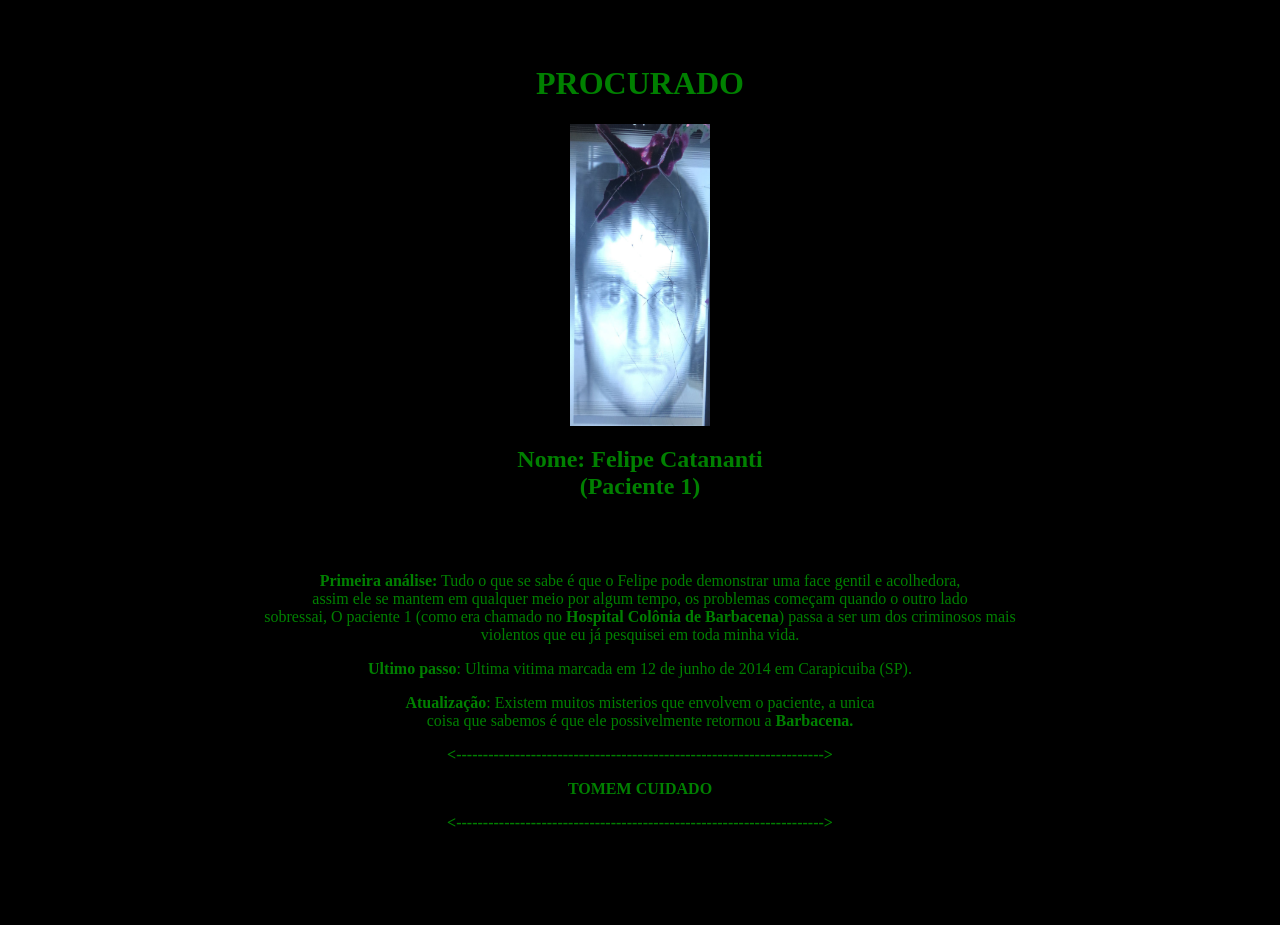
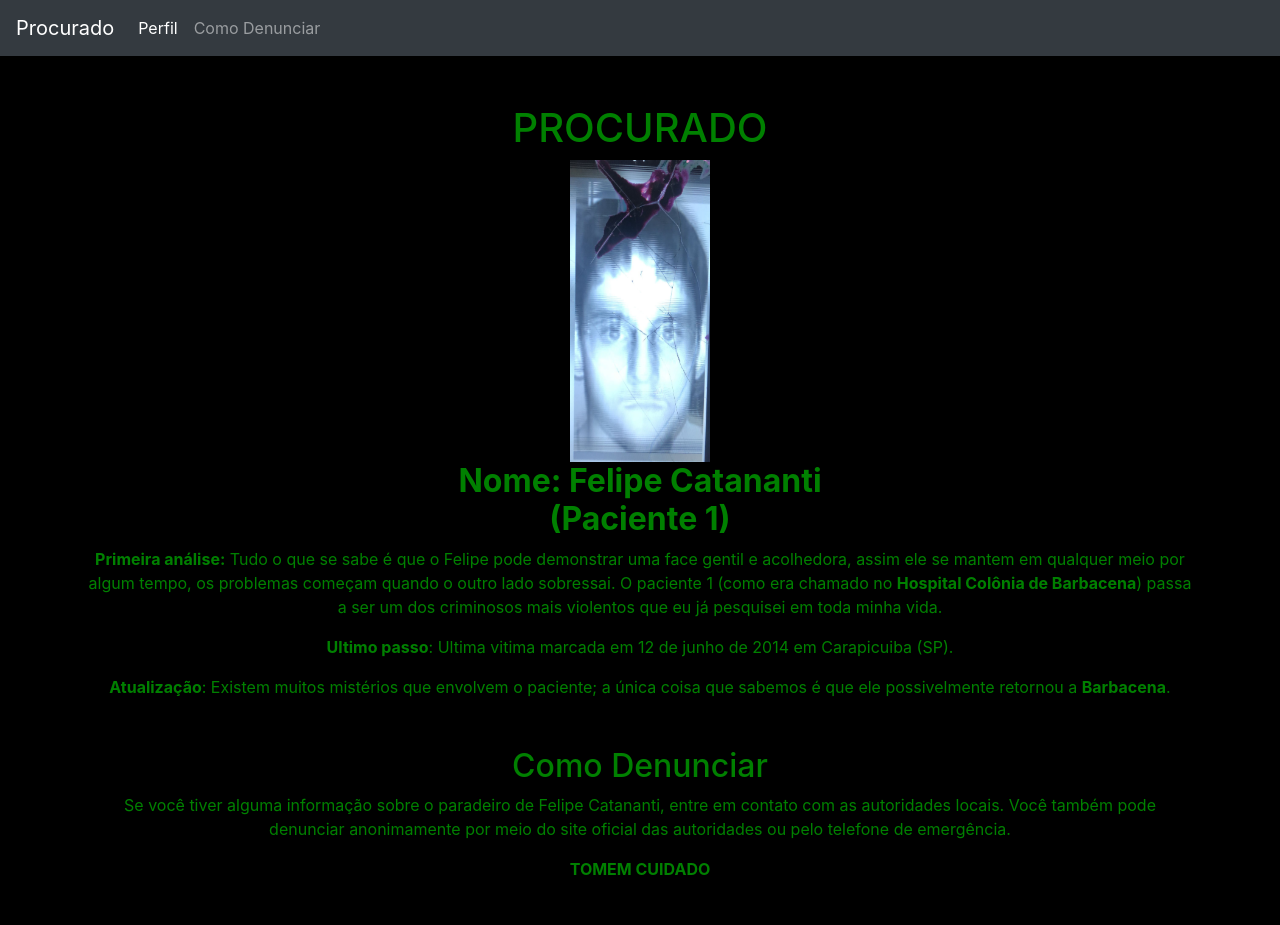
Before and after one commit to HanselVinicius/Caso-Catananti-Paciente1, a plain HTML site: page index.html in a window 1280 px wide. After the commit the page ends 897 px from the top, so only its background shows below. Drawn offline with nearby package versions, Linux system fonts and the light colour scheme.

Commit message:
feat: how to report page

```diff
--- a/index.html
+++ b/index.html
@@ -1,43 +1,58 @@
-<html lang="pt-br"">
-<meta charset="utf-8">
-       <br></br>
-      <head style="background-color:black;">
-              <h1 style="color:green;" align="center">PROCURADO</h1>
+<!DOCTYPE html>
+<html lang="pt-br">
+<head>
+  <meta charset="utf-8">
+  <title>Procurado</title>
+  <link rel="stylesheet" href="https://stackpath.bootstrapcdn.com/bootstrap/4.5.2/css/bootstrap.min.css">
+</head>
 
-              <center>
-              <img src="paciente1.jpeg" width=140 height=302>
-      </head >
+<body style="background-color:black;">
+  <nav class="navbar navbar-expand-lg navbar-dark bg-dark">
+    <a class="navbar-brand" href="#">Procurado</a>
+    <button class="navbar-toggler" type="button" data-toggle="collapse" data-target="#navbarNav" aria-controls="navbarNav" aria-expanded="false" aria-label="Toggle navigation">
+      <span class="navbar-toggler-icon"></span>
+    </button>
+    <div class="collapse navbar-collapse" id="navbarNav">
+      <ul class="navbar-nav">
+        <li class="nav-item active">
+          <a class="nav-link" href="#">Perfil</a>
+        </li>
+        <li class="nav-item">
+          <a class="nav-link" href="como_denunciar.html">Como Denunciar</a>
+        </li>
+      </ul>
+    </div>
+  </nav>
 
+  <div class="container mt-5">
+    <div id="profile" class="text-center">
+      <h1 style="color:green;">PROCURADO</h1>
+      <img src="paciente1.jpeg" width=140 height=302>
+      <h2 style="color:green;"><strong>Nome: Felipe Catananti<br>(Paciente 1)</strong></h2>
+      <p style="color:green;"><strong>Primeira análise:</strong> Tudo o que se sabe é que o Felipe pode demonstrar uma face gentil e acolhedora,
+      assim ele se mantem em qualquer meio por algum tempo, os problemas começam quando o outro lado
+      sobressai. O paciente 1 (como era chamado no <b>Hospital Colônia de Barbacena</b>) passa a ser um dos criminosos mais
+      violentos que eu já pesquisei em toda minha vida.</p>
+      <p style="color:green;"><b>Ultimo passo</b>: Ultima vitima marcada em 12 de junho de 2014 em Carapicuiba (SP).</p>
+      <p style="color:green;"><b>Atualização</b>: Existem muitos mistérios que envolvem o paciente; a única
+      coisa que sabemos é que ele possivelmente retornou a <b>Barbacena</b>.</p>
+    </div>
 
-      <body style="background-color:black;">
-             <h2 style="color:green;" align="center"><strong>Nome: Felipe Catananti<br>(Paciente 1)</strong></h2>
+    <div id="how-to-report" class="text-center mt-5">
+      <h2 style="color:green;">Como Denunciar</h2>
+      <p style="color:green;">Se você tiver alguma informação sobre o paradeiro de Felipe Catananti, entre em contato com as autoridades locais. Você também pode denunciar anonimamente por meio do site oficial das autoridades ou pelo telefone de emergência.</p>
+    </div>
+  </div>
 
-             <br></br>
+  <script src="https://code.jquery.com/jquery-3.5.1.slim.min.js"></script>
+  <script src="https://cdn.jsdelivr.net/npm/@popperjs/core@2.9.2/dist/umd/popper.min.js"></script>
+  <script src="https://stackpath.bootstrapcdn.com/bootstrap/4.5.2/js/bootstrap.min.js"></script>
+</body>
 
-             <p style="color:green;" align="center"><strong>Primeira análise:</strong> Tudo o que se sabe é que o Felipe pode demonstrar uma face gentil e acolhedora,<br> assim ele se mantem em qualquer meio por algum tempo, os problemas começam quando o outro lado<br> sobressai, O paciente 1 (como era chamado no <b>Hospital Colônia de Barbacena</b>) passa a ser um dos criminosos mais<br> violentos que eu já pesquisei em toda minha vida.</p>
-
-             <p style="color:green;" align="center"><b>Ultimo passo</b>: Ultima vitima marcada em 12 de junho de 2014
-             em Carapicuiba (SP).</p>
-
-
-
-             <p style="color:green;" align="center"><b>Atualização</b>: Existem muitos misterios que envolvem o paciente, a unica <br> coisa que sabemos é que ele possivelmente retornou a <b>Barbacena<b>.</p>
-
-
-      </body>
-
-      <footer>
-              <p style="color:green;" align="center"><---------------------------------------------------------------------></--------------------------------------------------------------------->
-
-                <p style="color:green;" align="center"><b>TOMEM CUIDADO</b>
-
-                <p style="color:green;" align="center"><---------------------------------------------------------------------></--------------------------------------------------------------------->
-
-
-                <br></br>
-                <br></br>
-                <br></br>
-
-      </footer>
+<footer>
+  <div class="text-center">
+    <p style="color:green;"><b>TOMEM CUIDADO</b></p>
+  </div>
+</footer>
 
 </html>
```
Also changed, not shown: como_denunciar.html (added, +41 -0 lines), Novo Documento de Texto.txt (deleted), img/pantano-logo.jpeg (added), procura se.txt (deleted).
